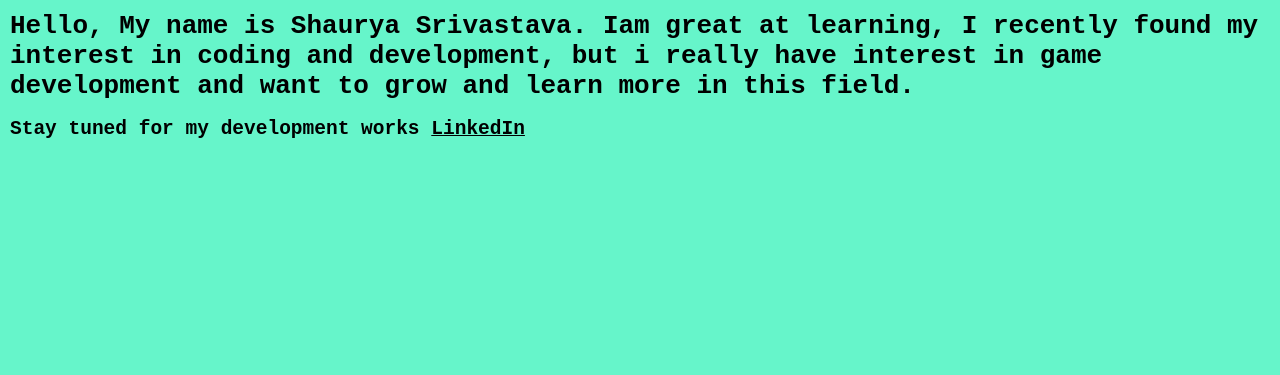
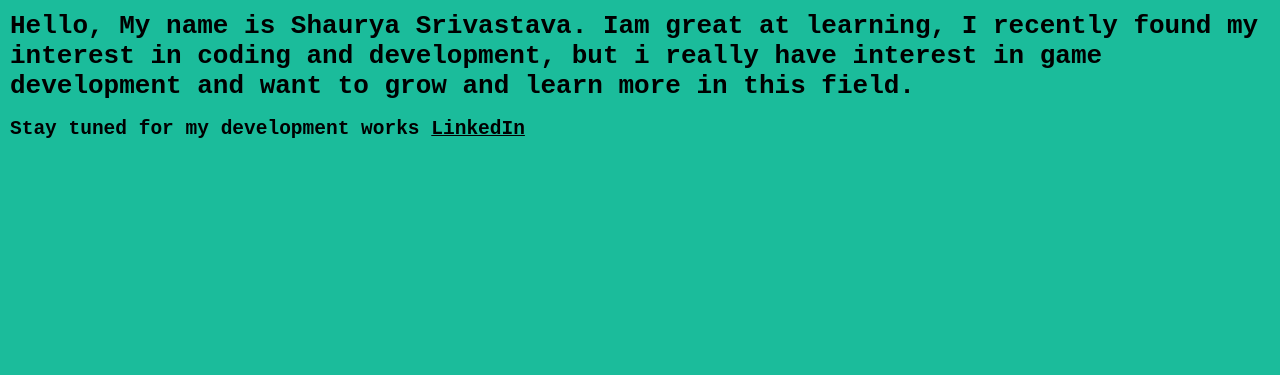
Before and after one commit to shauryasrivatava/portfolio, a plain HTML site: page index.html in a window 1280 px wide. Shown: the part 425-800 px from the top of the page. Drawn offline with Linux system fonts and the light colour scheme.

Commit message:
fix: theme color

```diff
--- a/css/main.css
+++ b/css/main.css
@@ -1,5 +1,5 @@
 .site-header {
-    background-color: #66f5ca;
+    background-color: #1bbc9b;
     color:#000000;
     height: 100vh;
     font-family: monospace;
--- a/index.html
+++ b/index.html
@@ -2,6 +2,7 @@
     <head>
         <title> Shaurya Srivastava </title>
         <meta content ="width=device-width, initial-scale=1" name="viewport">
+        <meta name="theme-color" content=#1bbc9b />
         <link href="css/main.css" rel="stylesheet" />
     </head>
         <body>
```
